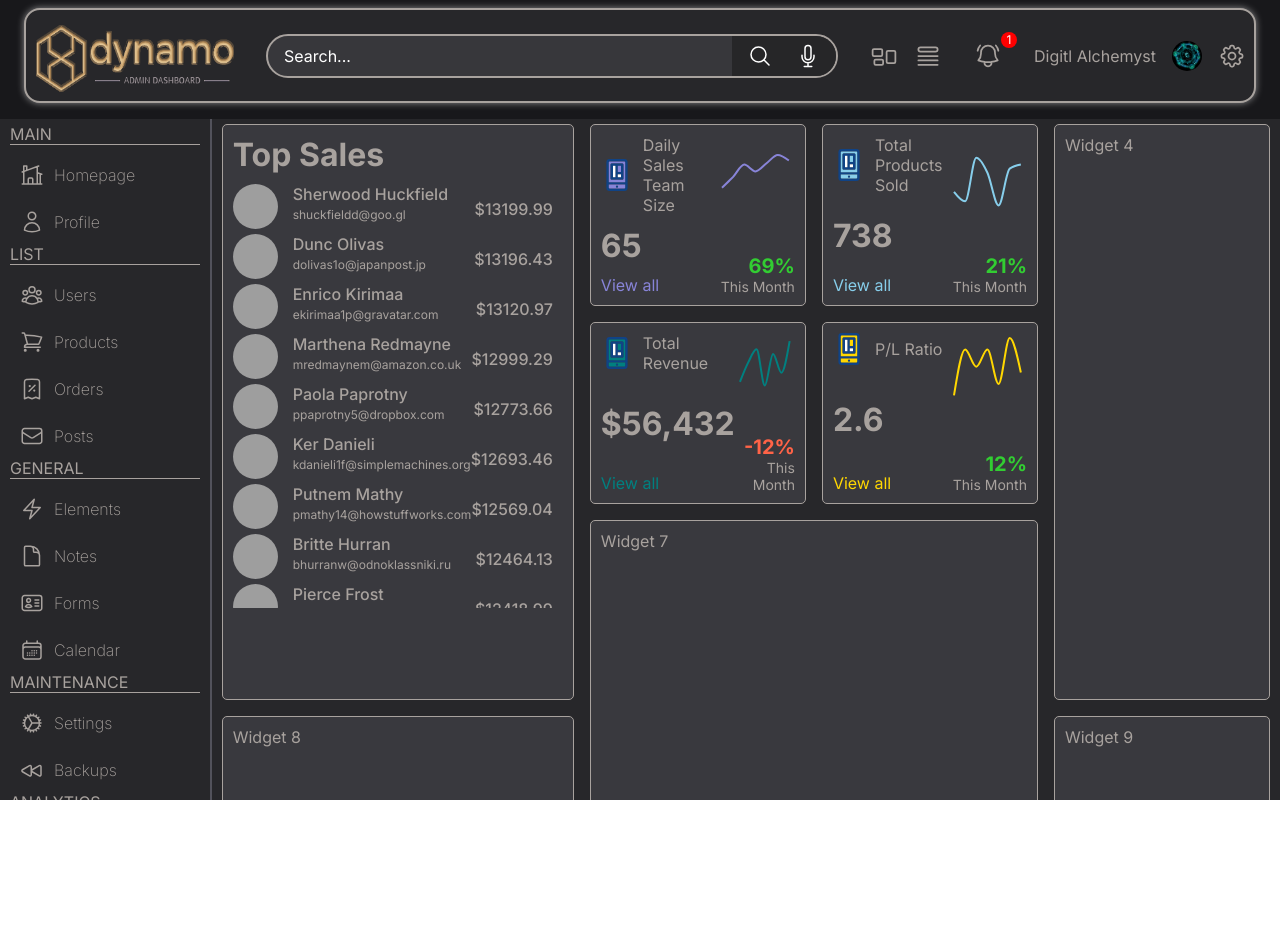
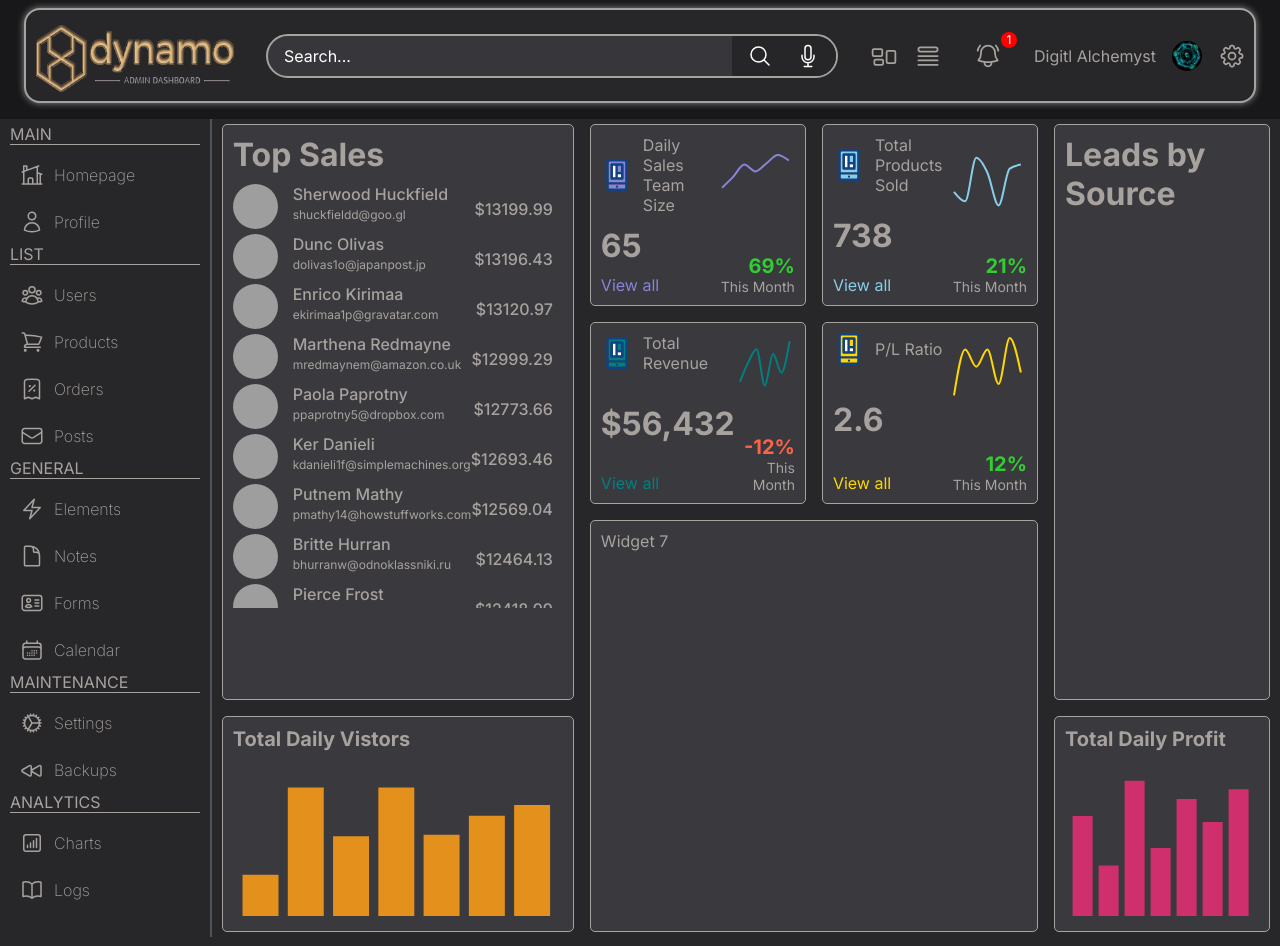
Before and after one commit to Digitl-Alchemyst/Dynamo, a React (Vite) app: page / in a window 1280 px wide. Shown: the top 946 px of the page. Before the commit the page ends 800 px from the top, so only its background shows below. Built offline with nearby package versions, Linux system fonts and the light colour scheme; grey boxes are pictures that could not be loaded.

Commit message:
Debugging Pie Chart

```diff
--- /dev/null
+++ b/src/components/widgets/barChart/BarCharts.tsx
@@ -0,0 +1,32 @@
+import { BarChart, Bar, Tooltip, ResponsiveContainer } from 'recharts';
+import './barCharts.scss';
+
+type Props = {
+  title: string;
+  color: string;
+  dataKey: string;
+  barChartData: object[];
+};
+
+const BarCharts = (props: Props) => {
+  return (
+    <div className="barChartBox">
+      <h1>{props.title}</h1>
+      <div className="chart">
+        <ResponsiveContainer width="99%" height={150}>
+          <BarChart data={props.barChartData}>
+            <Tooltip
+              contentStyle={{ background: '#2a3447', borderRadius: '15px' }}
+              labelStyle={{ display: 'none' }}
+              cursor={{ fill: 'none' }}
+              // position={{ x: 10, y: 85 }}
+            />
+            <Bar dataKey={props.dataKey} fill={props.color} />
+          </BarChart>
+        </ResponsiveContainer>
+      </div>
+    </div>
+  );
+};
+
+export default BarCharts;
--- /dev/null
+++ b/src/components/widgets/barChart/barChartData.ts
@@ -0,0 +1,29 @@
+export const barChartDataVisitors = {
+  title: 'Total Daily Vistors',
+  color: '#E3911C',
+  dataKey: 'visitor',
+  barChartData: [
+    { name: 'Sun', visitor: '235' },
+    { name: 'Mon', visitor: '734' },
+    { name: 'Tue', visitor: '456' },
+    { name: 'Wed', visitor: '734' },
+    { name: 'Thu', visitor: '464' },
+    { name: 'Fri', visitor: '573' },
+    { name: 'Sat', visitor: '634' },
+  ],
+};
+
+export const barChartDataProfit = {
+  title: 'Total Daily Profit',
+  color: '#D02F6D',
+  dataKey: 'profit',
+  barChartData: [
+    { name: 'Sun', profit: '2856' },
+    { name: 'Mon', profit: '1445' },
+    { name: 'Tue', profit: '3865' },
+    { name: 'Wed', profit: '1945' },
+    { name: 'Thu', profit: '3345' },
+    { name: 'Fri', profit: '2684' },
+    { name: 'Sat', profit: '3623' },
+  ],
+};
--- /dev/null
+++ b/src/components/widgets/barChart/barCharts.scss
@@ -0,0 +1,9 @@
+.barChartBox {
+  width: 100%;
+  height: 100%;
+}
+
+.barChartBox h1 {
+  font-size: 20px;
+  margin-bottom: 20px;
+}
--- /dev/null
+++ b/src/components/widgets/pieChart/PieCharts.tsx
@@ -0,0 +1,56 @@
+
+import { ResponsiveContainer, Pie, PieChart, Cell } from 'recharts';
+
+interface PieData {
+  name: string;
+  value: string;
+  color: string;
+}
+
+type Props = {
+  title: string;
+  dataKey: string;
+  pieChartData: PieData[];
+};
+
+const data = {
+  title: 'Leads by Source',
+  dataKey: 'name',
+  pieChartData: [
+    { name: 'Social Media', value: '73', color: '#0088FE' },
+    { name: 'Google', value: '83', color: '#00C49F' },
+    { name: 'Craigslist', value: '46', color: '#FFBB28' },
+    { name: 'Direct', value: '122', color: '#FF804E' },
+    { name: 'Other', value: '32', color: '#CC93A3' },
+  ],
+};
+
+const PieCharts = (props: Props) => {
+  return (
+    <div className="pieChartBox">
+      <h1>{data.title}</h1>
+      <div className="chart">
+        <ResponsiveContainer width="99%" height={300}>
+          <PieChart>
+            <Pie
+              data={data.pieChartData}
+              cx={120}
+              cy={200}
+              innerRadius={60}
+              outerRadius={80}
+              fill="#8884d8"
+              paddingAngle={5}
+              dataKey="name"
+            >
+              {data.pieChartData.map((data) => (
+                <Cell key={data.name} fill={data.color} />
+              ))}
+            </Pie>
+          </PieChart>
+        </ResponsiveContainer>
+      </div>
+    </div>
+  );
+};
+
+export default PieCharts;
--- /dev/null
+++ b/src/components/widgets/pieChart/pieCharts.scss
@@ -0,0 +1,19 @@
+.pieChartBox {
+  height: 100%;
+  display: flex;
+  flex-direction: column;
+  justify-content: space-between;
+}
+
+.pieChartBox h1 {
+    @include xxl{
+      font-size: 24px;
+    }
+}
+.pieChartBox .chart {
+    display: flex;
+    align-items: center;
+    justify-content: center;
+    width: 100%;
+    height: 100%;
+}
--- /dev/null
+++ b/src/components/widgets/pieChart/pieChartsData.ts
@@ -0,0 +1,11 @@
+export const pieChartDataLeads = {
+  title: 'Leads by Source',
+  dataKey: 'name',
+  pieChartData: [
+    { name: 'Social Media', value: '73', color: '#0088FE' },
+    { name: 'Google', value: '83', color: '#00C49F' },
+    { name: 'Craigslist', value: '46', color: '#FFBB28' },
+    { name: 'Direct', value: '122', color: '#FF804E' },
+    { name: 'Other', value: '32', color: '#CC93A3' },
+  ],
+};
--- a/src/pages/home/Home.tsx
+++ b/src/pages/home/Home.tsx
@@ -1,7 +1,19 @@
 import './home.scss';
 import TopSales from '../../components/widgets/topSales/TopSales';
 import Charts from '../../components/widgets/charts/Charts';
-import { chartBoxTeam, chartBoxProduct, chartBoxRevenue, chartBoxConversion } from '../../components/widgets/charts/chartBoxData';
+import {
+  chartBoxTeam,
+  chartBoxProduct,
+  chartBoxRevenue,
+  chartBoxConversion,
+} from '../../components/widgets/charts/chartBoxData';
+import BarCharts from '../../components/widgets/barChart/BarCharts';
+import {
+  barChartDataProfit,
+  barChartDataVisitors,
+} from '../../components/widgets/barChart/barChartData';
+import PieCharts from '../../components/widgets/pieChart/PieCharts';
+import { pieChartDataLeads } from '../../components/widgets/pieChart/pieChartsData';
 
 export const Home = () => {
   return (
@@ -14,18 +26,24 @@ export const Home = () => {
           <Charts {...chartBoxTeam} />
         </div>
         <div className="widget widget3">
-          <Charts {...chartBoxProduct}/>
+          <Charts {...chartBoxProduct} />
         </div>
-        <div className="widget widget4">Widget 4</div>
+        <div className="widget widget4">
+          <PieCharts {...pieChartDataLeads} />
+        </div>
         <div className="widget widget5">
-          <Charts {...chartBoxRevenue}/>
+          <Charts {...chartBoxRevenue} />
         </div>
         <div className="widget widget6">
-          <Charts {...chartBoxConversion}/>
+          <Charts {...chartBoxConversion} />
         </div>
         <div className="widget widget7">Widget 7</div>
-        <div className="widget widget8">Widget 8</div>
-        <div className="widget widget9">Widget 9</div>
+        <div className="widget widget8">
+          <BarCharts {...barChartDataVisitors} />
+        </div>
+        <div className="widget widget9">
+          <BarCharts {...barChartDataProfit} />
+        </div>
       </div>
     </div>
   );
--- a/src/styles/global.scss
+++ b/src/styles/global.scss
@@ -19,7 +19,7 @@ a {
   font-family: 'Inter', sans-serif;
   height: 100vh;
   padding-top: 0.5rem;
-  overflow: hidden;
+  // overflow: hidden;
   justify-content: space-between;
 }
 
```
Also changed, not shown: src/components/widgets/charts/Charts.d.ts (deleted).
